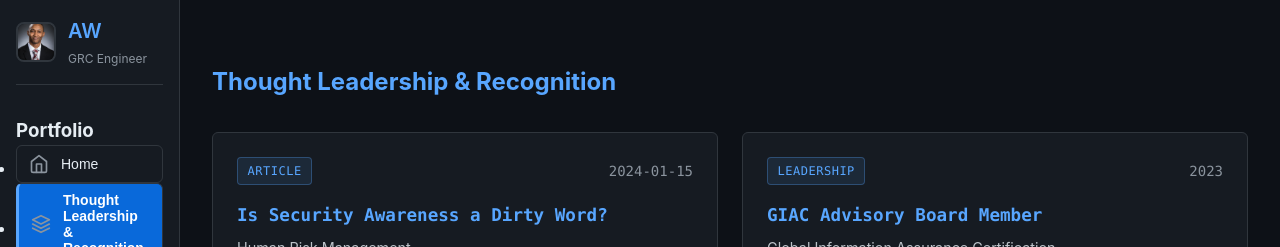
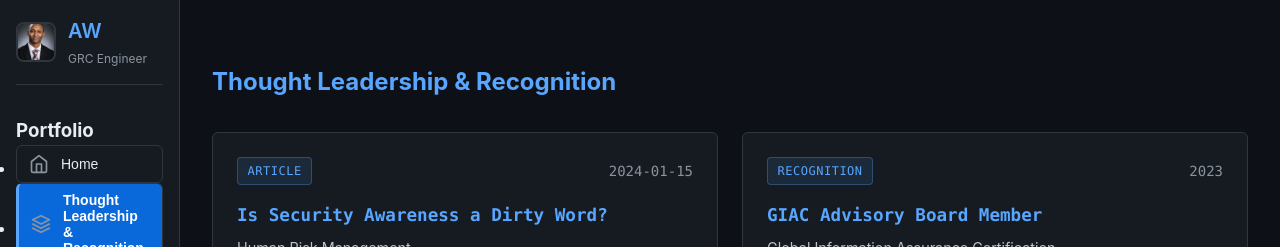
Before and after one commit to ajwill85/my_personal_website, a React (Vite) app: page / in a window 1280 px wide. Both pictures are taken after a click on the button "Thought Leadership & Recognition". Shown: the top 247 px of the page. Built offline with nearby package versions, Linux system fonts and the light colour scheme; no server answers.

Commit message:
modified experience page

```diff
--- a/src/components/Experience.jsx
+++ b/src/components/Experience.jsx
@@ -15,7 +15,7 @@ const Experience = () => {
       publication: 'Global Information Assurance Certification',
       link: 'https://www.credly.com/badges/9edca151-4ece-4edf-aca0-dac53b796df1',
       date: '2023',
-      type: 'Leadership'
+      type: 'Recognition'
     },
     {
       title: 'TAISE Founding Contributor',
```
